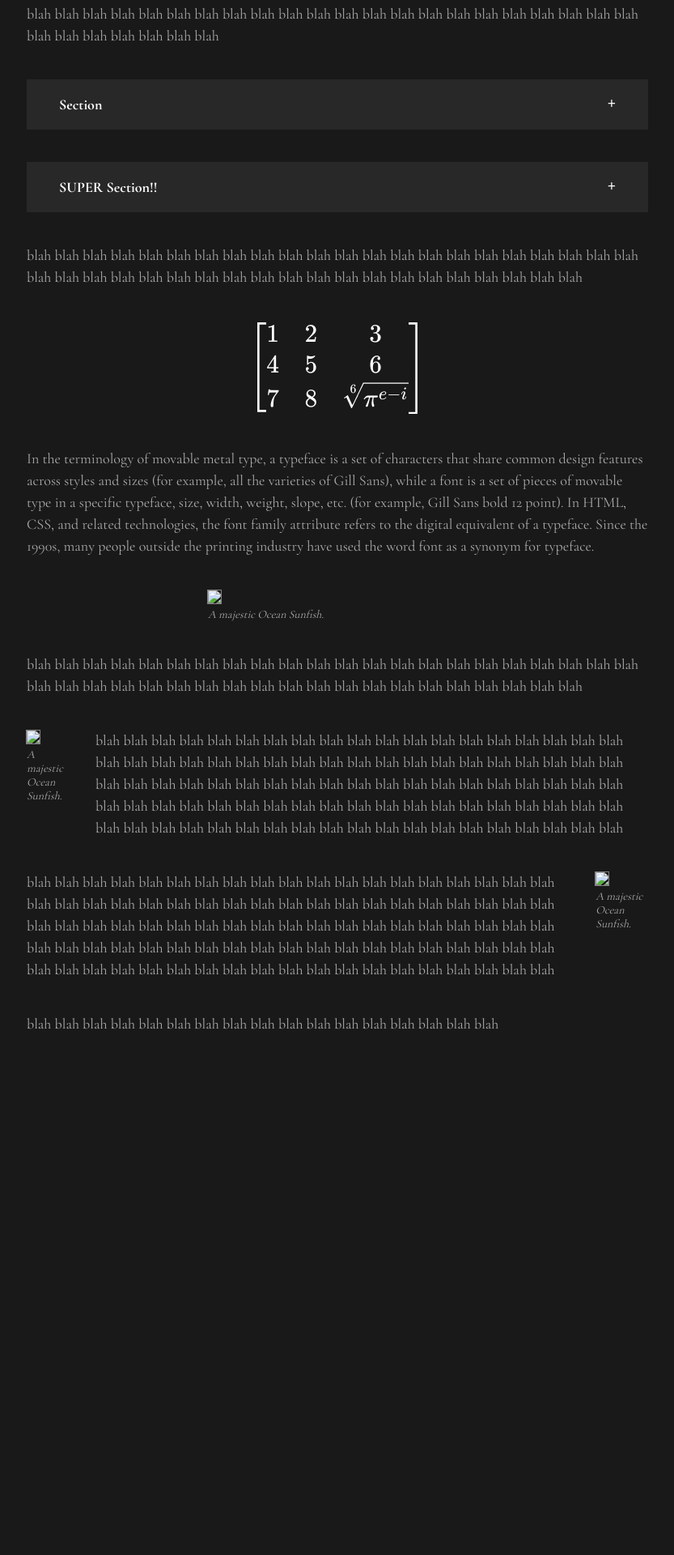
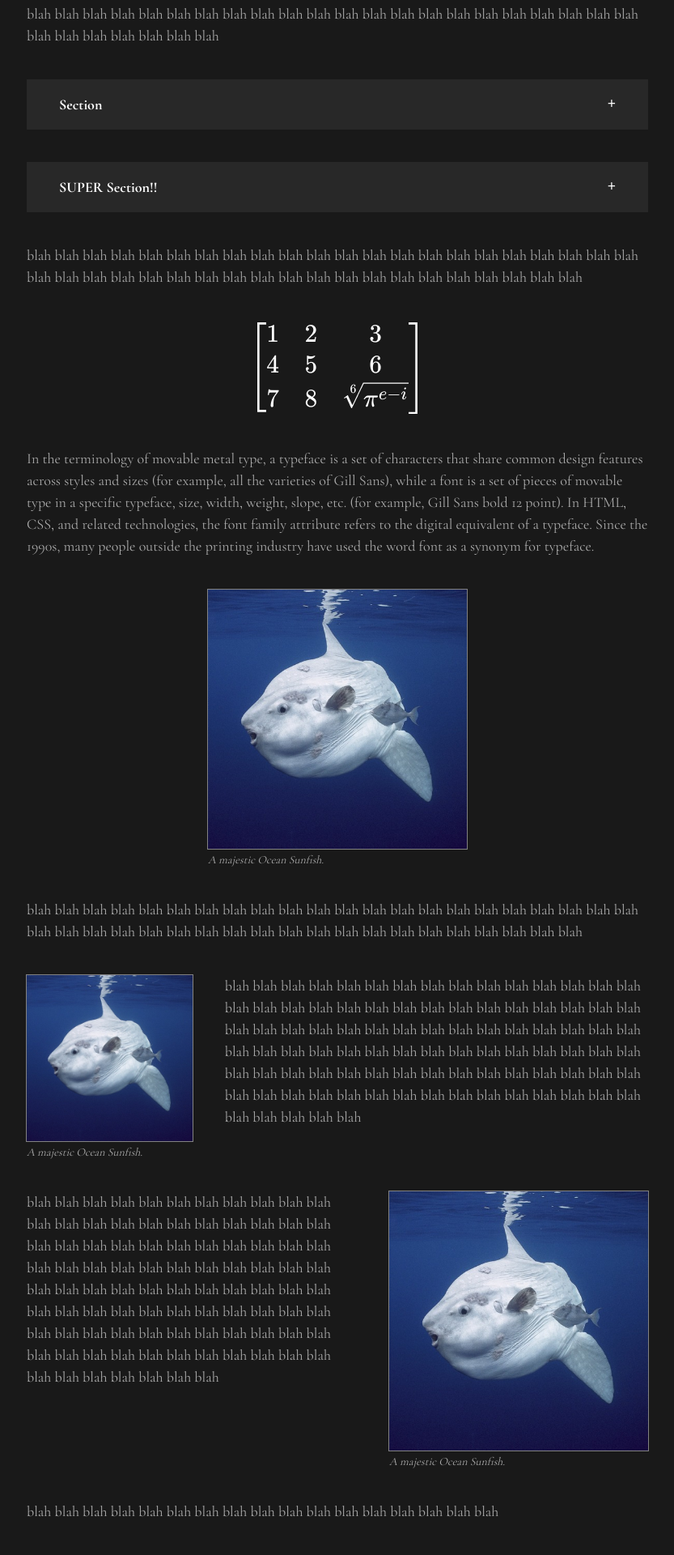
Before and after one commit to UnPolloLoco/math, a Jekyll site: the page built from test.html, in a window 1280 px wide. Shown: the part 704-2624 px from the top of the page at 81% size, without its empty margins (223-1056 px from the left). Built offline with Jekyll 4.4.1, drawn with Linux system fonts in a browser that asks for light colours; before the commit the page ends 2022 px from its top, so only the background shows below that.

Commit message:
Fix test.html image links

```diff
--- a/test.html
+++ b/test.html
@@ -45,7 +45,7 @@
 <p>In the terminology of movable metal type, a typeface is a set of characters that share common design features across styles and sizes (for example, all the varieties of Gill Sans), while a font is a set of pieces of movable type in a specific typeface, size, width, weight, slope, etc. (for example, Gill Sans bold 12 point). In HTML, CSS, and related technologies, the font family attribute refers to the digital equivalent of a typeface. Since the 1990s, many people outside the printing industry have used the word font as a synonym for typeface.</p>
 
 <figure>
-	<img src="{{ 'assets/general/test.jpg' | absolute_url }}">
+	<img src="{{ 'assets/test.jpg' | absolute_url }}">
 	<figcaption>A majestic Ocean Sunfish.</figcaption>
 </figure>
 
@@ -53,7 +53,7 @@
 
 <c-split>
 	<figure class="smaller">
-		<img src="{{ 'assets/general/test.jpg' | absolute_url }}">
+		<img src="{{ 'assets/test.jpg' | absolute_url }}">
 		<figcaption>A majestic Ocean Sunfish.</figcaption>
 	</figure>
 	<p>blah blah blah blah blah blah blah blah blah blah blah blah blah blah blah blah blah blah blah blah blah blah blah blah blah blah blah blah blah blah blah blah blah blah blah blah blah blah blah blah blah blah blah blah blah blah blah blah blah blah blah blah blah blah blah blah blah blah blah blah blah blah blah blah blah blah blah blah blah blah blah blah blah blah blah blah blah blah blah blah blah blah blah blah blah blah blah blah blah blah blah blah blah blah blah</p>
@@ -62,7 +62,7 @@
 <c-split>
 	<p>blah blah blah blah blah blah blah blah blah blah blah blah blah blah blah blah blah blah blah blah blah blah blah blah blah blah blah blah blah blah blah blah blah blah blah blah blah blah blah blah blah blah blah blah blah blah blah blah blah blah blah blah blah blah blah blah blah blah blah blah blah blah blah blah blah blah blah blah blah blah blah blah blah blah blah blah blah blah blah blah blah blah blah blah blah blah blah blah blah blah blah blah blah blah blah</p>
 	<figure>
-		<img src="{{ 'assets/general/test.jpg' | absolute_url }}">
+		<img src="{{ 'assets/test.jpg' | absolute_url }}">
 		<figcaption>A majestic Ocean Sunfish.</figcaption>
 	</figure>
 </c-split>
```
